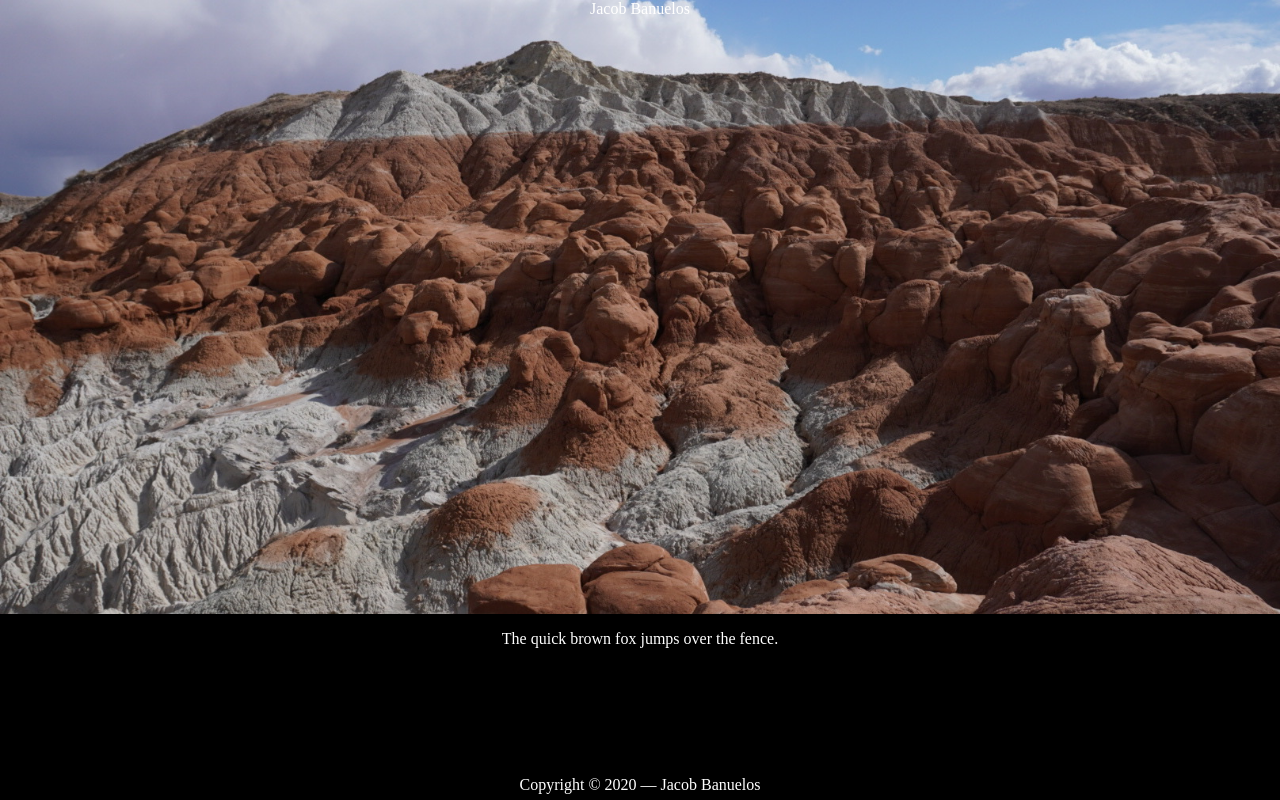
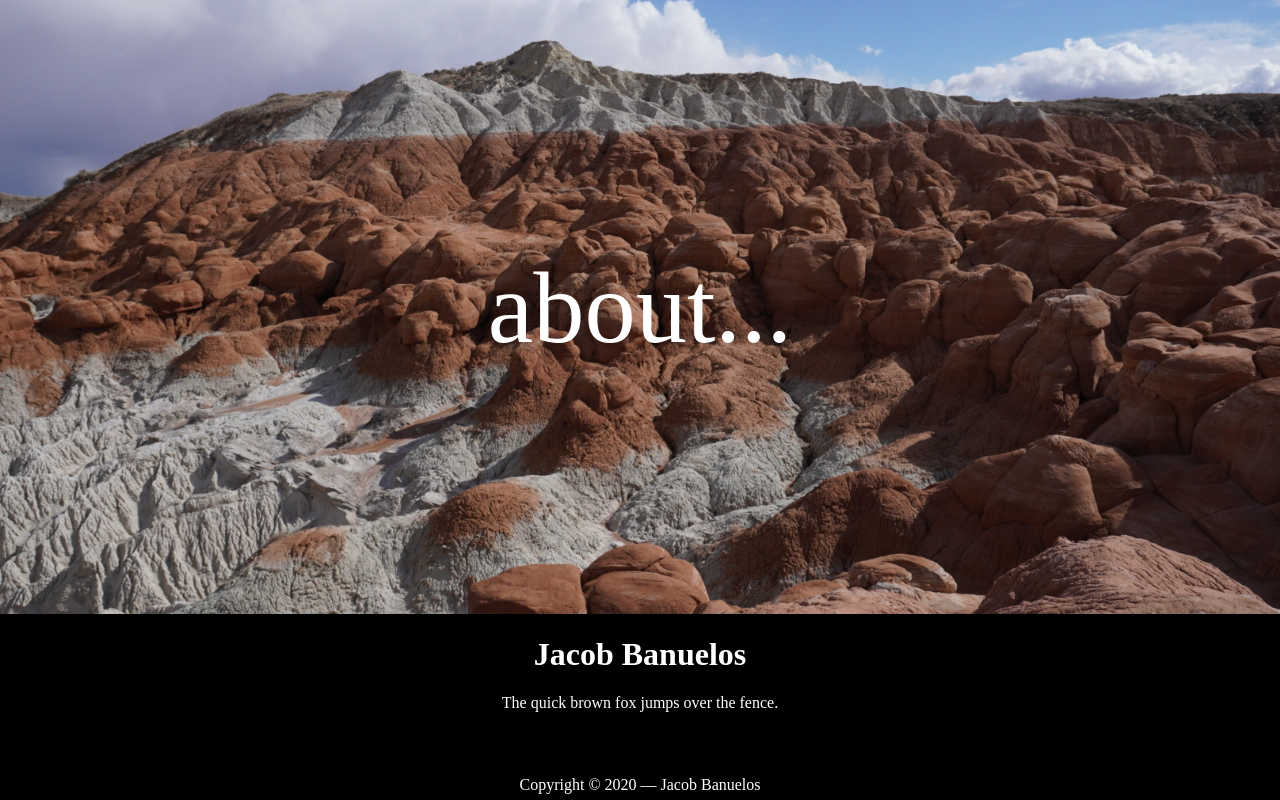
Before and after one commit to jbeBan/jbeBan.github.io, a plain HTML site: page index.html in a window 1280 px wide. Drawn offline with Linux system fonts and the light colour scheme; a web font is replaced by a local one.

Commit message:
Hero Image Text Setup Complete

```diff
--- a/index.html
+++ b/index.html
@@ -10,11 +10,12 @@
 <body>
     <div class="hero-image">
         <div class="hero-text">
-            Jacob Banuelos
+            about...
         </div>
     </div>
     <div class="main">
-        <p>The quick brown fox jumps over the fence.</p>
+        <h1>Jacob Banuelos</h1>
+        <p>The quick brown fox jumps over the fence.</p><br>
     </div>
     <div class="footer">
         <p class="footer-text">Copyright &copy; 2020 &mdash; Jacob Banuelos</p>
--- a/styles/style.css
+++ b/styles/style.css
@@ -22,7 +22,11 @@ body {
 }
 
 .hero-text {
-
+    position: absolute;
+    top: 50%;
+    left: 50%;
+    transform: translate(-50%, -50%);
+    font-size: 8vw;
 }
 
 .footer {
```
